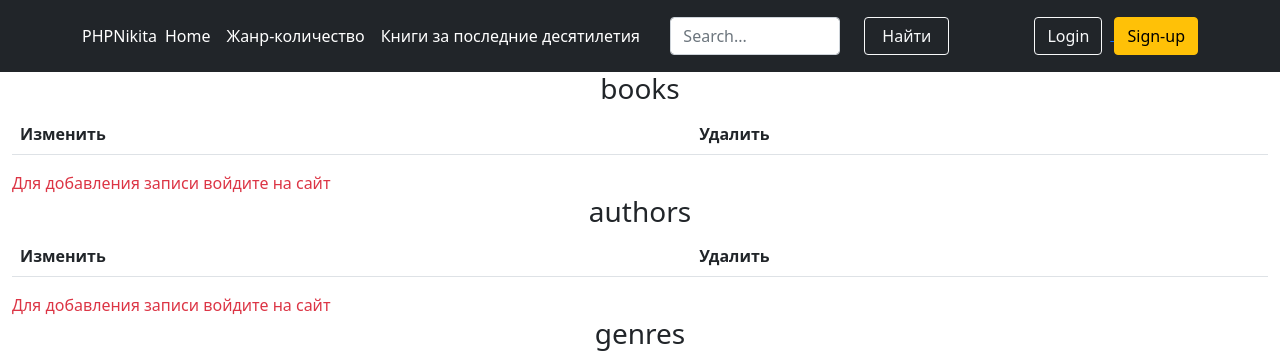
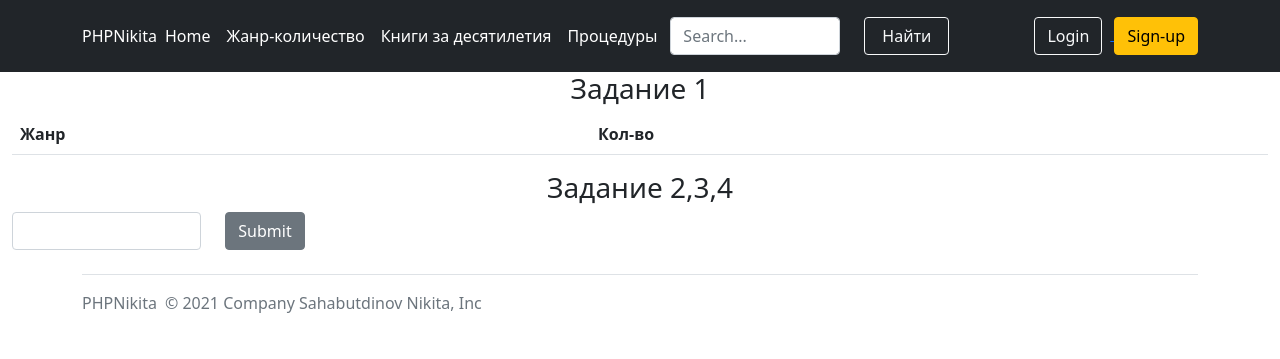
Before and after one commit to nikihsah/HardcodeSitePHP, a PHP site: page /procedure in a window 1280 px wide. Shown: the top 359 px of the page. Run offline with PHP 8.4, Linux system fonts and the light colour scheme; data that the repository does not hold is empty; some libraries are stand-ins or nearby versions.

Commit message:
added procedure in site/SevenlabController/actionProcedure

```diff
--- /dev/null
+++ b/Sevenlab/index.php
@@ -0,0 +1,72 @@
+<section class="container-fluid">
+    <div class="position-relative" style="text-align: center"><h3>Задание 1</h3></div>
+    <table class='table'>
+        <tr>
+            <th>Жанр</th>
+            <th>Кол-во</th>
+        </tr>
+        <?php while($row = mysqli_fetch_assoc($first)){?>
+            <tr>
+                <td><?=$row['genre']?></td>
+                <td><?=$row['colvo']?></td>
+            </tr>
+        <?php }?>
+    </table>
+</section>
+
+<section class="container-fluid">
+    <div class="position-relative" style="text-align: center"><h3>Задание 2,3,4</h3></div>
+    <form class="row" action="" method="post">
+        <div class="col-lg-2">
+            <input class="form-control" name='strForProcedure' type="text">
+        </div>
+        <div class="col-lg-2">
+            <input class="btn btn-secondary" type="submit">
+        </div>
+    </form>
+</section>
+
+<?php if (isset($_POST['strForProcedure'])){?>
+    <section class="container-fluid">
+        <?php if(isset($_POST['second']) and $_POST['second']){?>
+            <table class='table'>
+                <tr>
+                    <?php
+                        while($row = mysqli_fetch_assoc($second)){
+                            foreach ($row as $key => $value) {
+                                echo sprintf('<td>%s</td>', $value);
+                            }
+                        }
+                    ?>
+                </tr>
+            </table>
+        <?php }
+        if(isset($_POST['third']) and $_POST['third']){?>
+            <table class='table'>
+                <tr>
+                    <?php
+                    while($row = mysqli_fetch_assoc($third)){
+                        foreach ($row as $key => $value){
+                            echo sprintf('<td>%s</td>', $value);
+
+                        }
+                    }?>
+                </tr>
+            </table>
+        <?php }
+        if(isset($_POST['fourth']) and $_POST['fourth']){?>
+            <table class='table'>
+                <tr>
+                    <?php
+                    while($row = mysqli_fetch_assoc($fourth)){
+                        foreach ($row as $key => $value){
+                            echo sprintf('<td>%s</td>', $value);
+
+                        }
+                    }?>
+                </tr>
+            </table>
+    </section>
+
+<?php }
+}?>
--- a/config/routes.php
+++ b/config/routes.php
@@ -2,6 +2,8 @@
 $not = null;
 return array(
     '^([0-9]+)$' => 'tables/book',
+
+    'procedure' => 'Sevenlab/procedure',
 
     'del' => 'tables/del',
 	'upper' => 'tables/upper',
--- /dev/null
+++ b/controllers/SevenlabController.php
@@ -0,0 +1,47 @@
+<?php
+require_once(ROOT . '/models/authors.php');
+require_once(ROOT . '/models/books.php');
+require_once(ROOT . '/models/genres.php');
+require_once(ROOT . '/models/user.php');
+require_once(ROOT . '/models/comments.php');
+require_once(ROOT . '/models/user.php');
+require_once(ROOT . '/rb.php');
+
+class SevenlabController
+{
+    public function actionProcedure(){
+
+        $connect = connect();
+
+        $first = mysqli_query($connect, 'CALL ex1');
+
+        if(isset($_POST['strForProcedure'])) {
+
+            $mysql = new mysqli( $server = 'localhost', $username = 'root', $password = '', $dbname = 'biblio');
+            $query = sprintf("CALL `ex2`('%s');", $_POST['strForProcedure']);
+            $second = $mysql->query($query);
+            if($second) {
+                $_POST['second'] = $second;
+            }
+
+            $mysql = new mysqli( $server = 'localhost', $username = 'root', $password = '', $dbname = 'biblio');
+            $query = sprintf("CALL `ex3`('%s');", $_POST['strForProcedure']);
+            $third = $mysql->query($query);
+            if($third) {
+                $_POST['third'] = $third;
+            }
+
+            $mysql = new mysqli( $server = 'localhost', $username = 'root', $password = '', $dbname = 'biblio');
+            $query = sprintf("CALL `ex4`('%s');", $_POST['strForProcedure']);
+            $fourth = $mysql->query($query);
+            if($fourth) {
+                $_POST['fourth'] = $fourth;
+            }
+        }
+        require_once(ROOT . '/includes/header.php');
+        require_once(ROOT . '/Sevenlab/index.php');
+        require_once(ROOT . '/includes/footer.php');
+
+        return true;
+    }
+}
--- a/controllers/TablesController.php
+++ b/controllers/TablesController.php
@@ -73,7 +73,7 @@ class TablesController
      * @return bool
      */
     public function actionDel(): bool
-    {
+    {R::setup('mysql:host=127.0.0.1:3307; dbname=biblio','root', "");
         switch ($_POST["table"]) {
 
             case 'books':
@@ -104,12 +104,12 @@ class TablesController
      * @return bool
      */
     public function actionAdd(): bool
-    {
+    {   R::setup('mysql:host=127.0.0.1:3307; dbname=biblio','root', "");
         var_dump($_POST);
         switch ($_POST["table"]) {
 
             case "books":
-                books::addBooks($_POST['name'], $_POST['years'], $_POST['description'], $_POST['city'], $_POST['FIO'], $_POST['genre']);
+                books::add($_POST['name'], $_POST['years'], $_POST['description'], $_POST['city'], $_POST['FIO'], $_POST['genre']);
                 header('Location: /');
                 return true;
 
--- a/includes/header.php
+++ b/includes/header.php
@@ -35,7 +35,8 @@
             <ul class="nav col-12 col-lg-auto me-lg-auto mb-2 justify-content-center mb-md-0">
                 <li><a href="/" class="nav-link px-2 text-white">Home</a></li>
                 <li><a href="/colvogenre" class="nav-link px-2 text-white">Жанр-количество</a></li>
-                <li><a href="/date" class="nav-link px-2 text-white">Книги за последние десятилетия</a></li>
+                <li><a href="/date" class="nav-link px-2 text-white">Книги за десятилетия</a></li>
+                <li><a href="/procedure" class="nav-link px-2 text-white">Процедуры</a></li>
             </ul>
 
             <form method="POST" class="row" action="/slovo">
--- a/models/authors.php
+++ b/models/authors.php
@@ -15,6 +15,7 @@ class authors
             $tablesRows[$key-1]['birthday'] = $value['birthday'];
             $tablesRows[$key-1]['city'] = $value['city'];
             $tablesRows[$key-1]['death'] = $value['death'];
+            $tablesRows[$key-1]['colvo'] = $value['colvo'];
         }
 
         return $tablesRows;
--- a/models/books.php
+++ b/models/books.php
@@ -39,8 +39,8 @@ class books
 
     public static function delete($id)
     {
-        R::setup('mysql:host=127.0.0.1:3307; dbname=biblio','root', "");
-        $table = R::load('genres', $id);
+
+        $table = R::load('books', $id);
         R::trash($table);
     }
 
@@ -75,9 +75,9 @@ class books
                                              WHERE books.id = $id");
     }
 
-    public static function addBooks($name, $years, $description, $city, $idAuthor, $idGenre)
+    public static function add($name, $years, $description, $city, $idAuthor, $idGenre)
     {
-        R::setup('mysql:host=127.0.0.1:3307; dbname=biblio','root', "");
+
         $book = R::dispense('books');
 
         $book->name = $name;
@@ -85,7 +85,7 @@ class books
         $book->description = $description;
         $book->city = $city;
         $book->idauthor = $idAuthor;
-        $book->idfenre = $idGenre;
+        $book->idgenre = $idGenre;
 
         $book = R::store($book);
 
--- a/models/genres.php
+++ b/models/genres.php
@@ -16,6 +16,7 @@ class genres
         foreach($table as $key => $value){
             $tablesRows[$key-1]['id'] = $value['id'];
             $tablesRows[$key-1]['genre'] = $value['genre'];
+            $tablesRows[$key-1]['colvo'] = $value['colvo'];
         }
 
         return $tablesRows;
```
